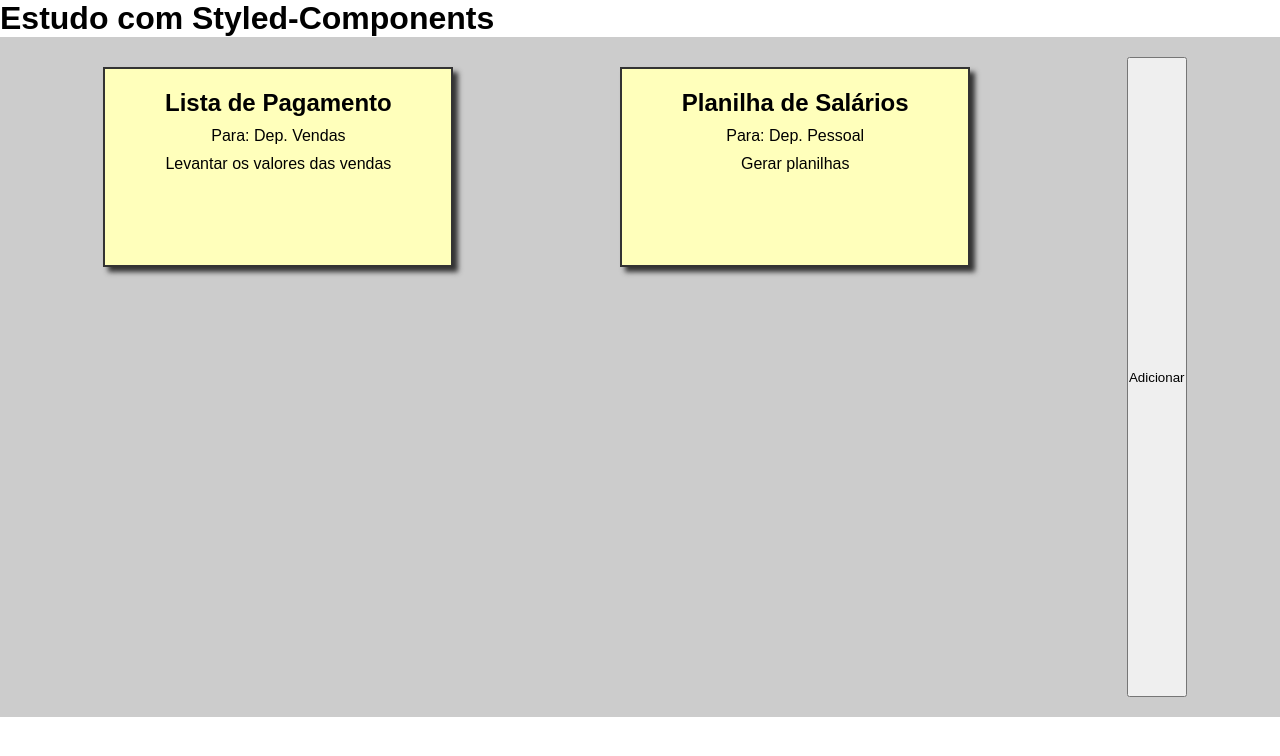
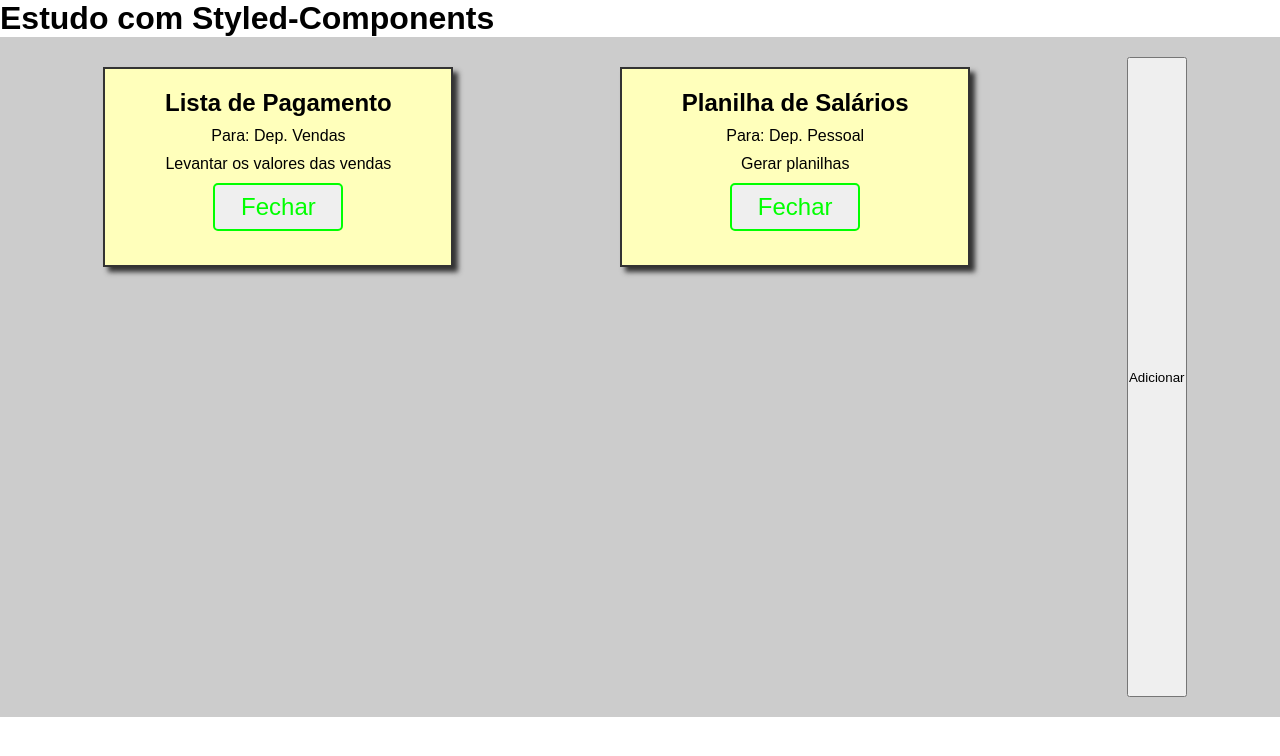
Before and after one commit to 1TDSVJ/styled-app-react, a React (Create React App) app in the folder rm94286/react-aula7/: page / in a window 1280 px wide. Shown: the top 756 px of the page. Built offline with nearby package versions, Linux system fonts and the light colour scheme.

Commit message:
Add botão.

```diff
--- a/rm94286/react-aula7/src/components/tarefa/Tarefa.jsx
+++ b/rm94286/react-aula7/src/components/tarefa/Tarefa.jsx
@@ -1,5 +1,5 @@
 import React from 'react';
-import { DivTarefa } from '../../style/styled';
+import { Botao, DivTarefa } from '../../style/styled';
 
 export default function Tarefa(props) {
   return (
@@ -7,6 +7,7 @@ export default function Tarefa(props) {
       <h2>{props.titulo}</h2>
       <p>Para: {props.setor}</p>
       <p>{props.descricao}</p>
+      <Botao>Fechar</Botao>
     </DivTarefa>
   );
 }
```
